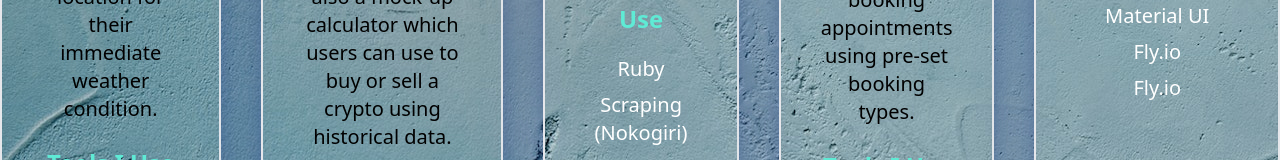
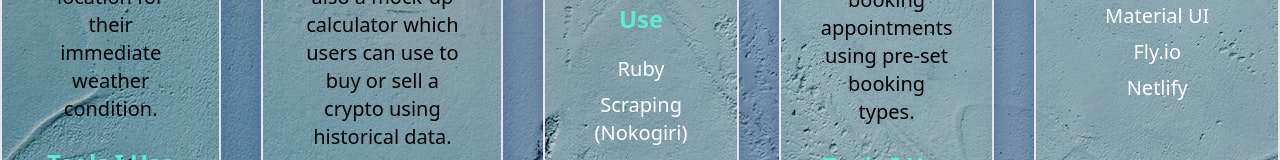
Before and after one commit to ericpham19/Portfolio, a Next.js app: page / in a window 1280 px wide. Shown: the part 1832-1992 px from the top of the page. Built offline with nearby package versions, Linux system fonts and the light colour scheme.

Commit message:
added a new url for react rails project

```diff
--- a/pages/index.js
+++ b/pages/index.js
@@ -126,7 +126,7 @@
             </div>
             <div className="  border-2 shadow-2xl shadow-blue-900 opacity-100 p-10 rounded-xl  dark:bg-white flex-1 ">
               <a className= "text-6xl flex " href="https://github.com/ericpham19/EventPlanner"><SiRubyonrails/><FaReact/></a>
-              <a className="text-3xl font-medium pt-8 pb-2" href="https://github.com/ericpham19/EventPlanner">
+              <a className="text-3xl font-medium pt-8 pb-2" href="https://fastidious-cocada-8350df.netlify.app/">
                EasyFitness
               </a>
               <p className="py-2 text-xl">
@@ -137,7 +137,7 @@
               <p className="text-white dark:text-black py-1 text-xl">React</p>
               <p className="text-white dark:text-black py-1 text-xl">Material UI</p>
               <p className="text-white dark:text-black py-1 text-xl">Fly.io</p>
-              <p className="text-white dark:text-black py-1 text-xl">Fly.io</p>
+              <p className="text-white dark:text-black py-1 text-xl">Netlify</p>
             </div>
           </div>
         </section>
```
